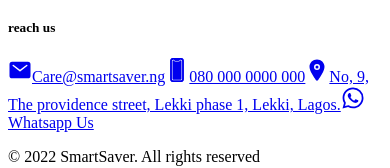
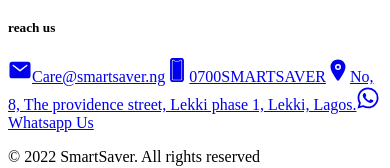
Before and after one commit to ThePromiseBenard/SmartSaver, a Next.js app: page /faq in a window 390 px wide. Shown: the part 1603-1771 px from the top of the page. Built offline with nearby package versions, Linux system fonts and the light colour scheme.

Commit message:
fix: fixed the apply now button link and phone num

```diff
--- a/src/components/atoms/ApplyNow/ApplyNow.jsx
+++ b/src/components/atoms/ApplyNow/ApplyNow.jsx
@@ -1,15 +1,14 @@
 import SmartLinks from "../SmartLinks";
 import { BsArrowRight } from "react-icons/bs";
-
 
 export const ApplyNow = () => {
   return (
     <SmartLinks
-      url="https://v7nguy603b4.typeform.com/to/ztNfqiie"
+      url="https://docs.google.com/forms/d/e/1FAIpQLSfyMsvsyupQV5btS0F3H4EBkPso76hl9BDp7hJsa7wiTA_lmg/viewform?vc=0&c=0&w=1&flr=0"
       className="text-smartOrange text-xl md:text-2xl xl:text-3xl flex gap-4 items-center  border-b border-smartOrange w-40 md:w-44 xl:w-52 "
     >
       APPLY NOW
       <BsArrowRight />
     </SmartLinks>
   );
-}
+};
--- a/src/components/molecules/Footer/Footer.jsx
+++ b/src/components/molecules/Footer/Footer.jsx
@@ -89,19 +89,19 @@
               Care@smartsaver.ng
             </a>
             <a
-              href="tel:+234 701 444 9223"
+              href="tel:+0700SMARTSAVER"
               className="flex items-center gap-2 my-4"
             >
               <span>
                 <IoPhonePortrait size={24} className="text-smartOrange" />
               </span>
-              080 000 0000 000
+              0700SMARTSAVER
             </a>
             <a href="#" className="flex items-center gap-2 my-4">
               <span>
                 <IoLocation size={24} className="text-smartOrange" />
               </span>
-              No, 9, The providence street, Lekki phase 1, Lekki, Lagos.
+              No, 8, The providence street, Lekki phase 1, Lekki, Lagos.
             </a>
             <a
               href="https://wa.me/message/JHSRKEQRR46CK1"
```
